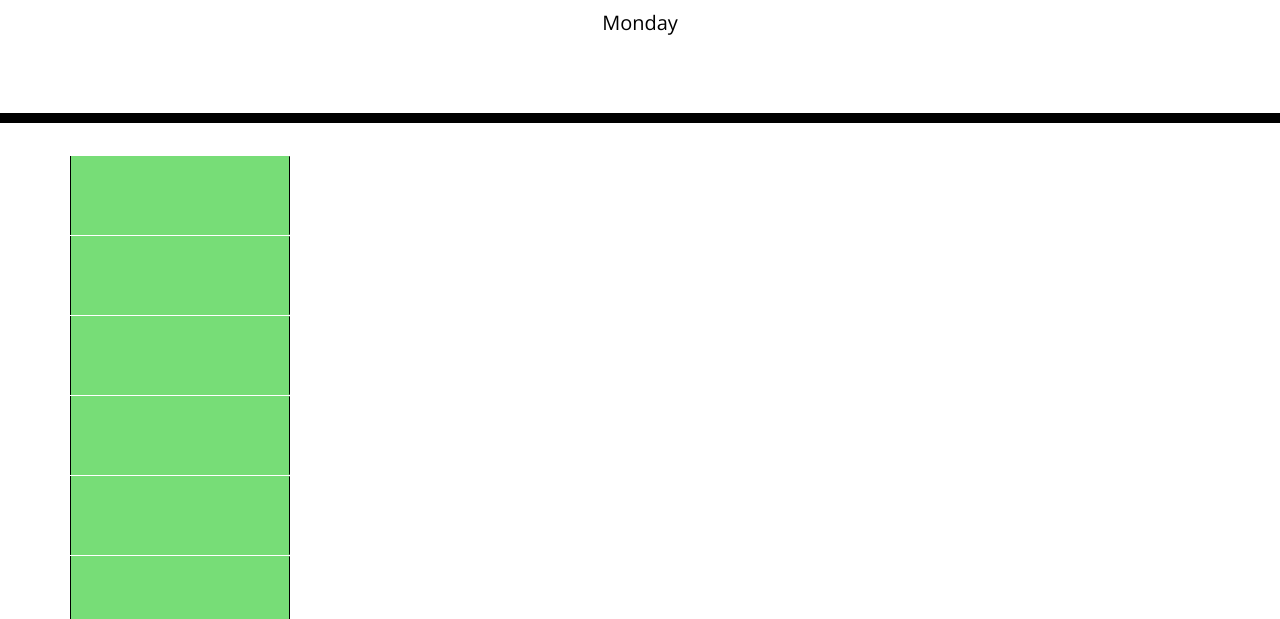
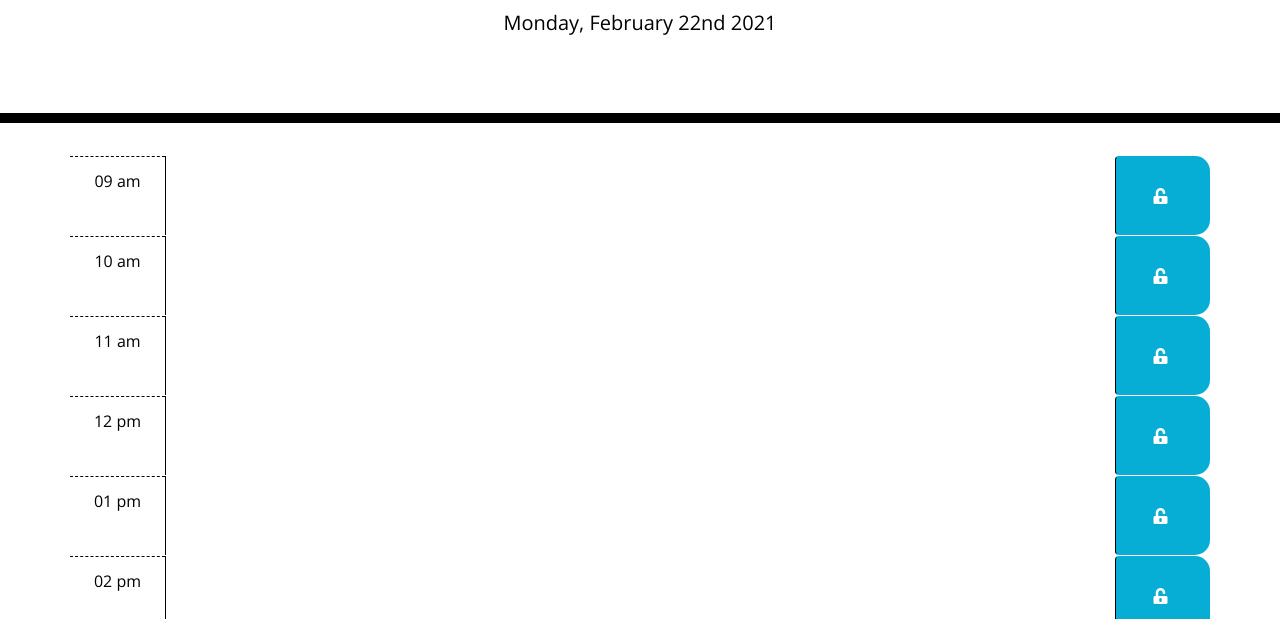
Before and after one commit to CodeWarrior-debug/hw5-api-plan-days, a plain HTML site: page index.html in a window 1280 px wide. Shown: the part 181-800 px from the top of the page. Drawn offline with nearby package versions, Linux system fonts and the light colour scheme; files that its build step writes are made by us from their sources.

Commit message:
have the timeblock format figured out, have some of the time appending jquery figured out

```diff
--- a/Assets/css/style.css
+++ b/Assets/css/style.css
@@ -28,14 +28,12 @@ textarea{
   .time-block{
     text-align: center;
     border-radius: 15px;
-  display: flex;
-  flex-direction: row;
   }
 
   .row {
     white-space: pre-wrap;
     height: 80px;
-  border-top: 1px solid white;;
+    border-top: 1px solid white;
   }
 
   .hour {
--- a/Assets/javascript/script.js
+++ b/Assets/javascript/script.js
@@ -1,37 +1,57 @@
+    // works for hour, am/pm  ***************RESOURCE**************************
+    //$('#currentDay').text(moment().format('hh a'));
 
+// ***************BEGIN**************************
 // GIVEN I am using a daily planner to create a schedule
 
 // WHEN I open the planner
 // THEN the current day is displayed at the top of the calendar
-    var nowHR = moment();
-    $('#currentDay').text(moment().format('dddd'));
 
-    // =('Wednesday'); //moment().format('dd')
+    $('#currentDay').text(moment().format('dddd, MMMM Do YYYY'));
 
 
 // WHEN I scroll down
 // THEN I am presented with timeblocks for standard business hours
 
 //stack overflow question 25498082
- var timeBlockHtml = '<div class="row">' +
-                    '<div class="description"></div>'+
-                    '<div class="hour"></div>'+
-                    '<div class="time-block" >'+
-                    '<textarea class="future"></textarea>'+
-                    '</div>'+
-                    '<div class="saveBtn"></div>'+
-                    '</div>'+
-                    '</div>';
+
 
 function buildWorkDay() {
-    for (i=8; i < 18; i++){
-        $(timeBlockHtml).appendTo('.container')
-        }
+    for (i=9 ; i < 19 ; i++){
+
+        var timeBlockHtml = '<div class="row time-block" id="' + i + '">' +
+        '<div class="hour col-1 p-3">' + moment(i,'hour').format('hh a') + '</div>' +
+        '<textarea class="description" cols="100" rows="3"></textarea>' +
+        '<button class="btn saveBtn col"> <i class="fas fa-unlock-alt"> </i> </button>' +
+        '</div>';
+        $(timeBlockHtml).appendTo('.container');
+
+        // '<div class="description"></div>' +
+        // '<div class="hour">' + moment(i.toString()).format('hh a')  + '</div>' +
+        // '<div class="time-block" >'+
+        // '<textarea class="future"></textarea>'+
+        // '</div>'+
+        // '<div class="saveBtn"></div>'+
+        // '</div>'+
+        // '</div>';
+    }
 }
 
+buildWorkDay();
 
+// var today = new Date();
+// var now;
 
-buildWorkDay();
+// var test=moment(8);
+// console.log(test);
+
+// now=moment(today)
+
+// moment().format('hA');
+
+// console.log((now).format('hh a'));
+// console.log((now).format('hh a'));
+
 
 //            '<div class="parent">' +
 //                '<div class="loadimg"></div>' +
--- a/index.html
+++ b/index.html
@@ -18,10 +18,8 @@
       href="https://fonts.googleapis.com/css?family=Open+Sans&display=swap"
       rel="stylesheet"
     />
-    <link rel="stylesheet" href="Assets\css\style.css" />
+    <link rel="stylesheet" href="style.css" />
     <title>Work Day Scheduler</title>
-
-
   </head>
 
   <body>
@@ -31,49 +29,18 @@
       <p id="currentDay" class="lead"></p>
     </header>
     <div class="container">
-        <!-- Timeblocks go here -->
-      <!-- <div class="row">
-        <div class="description"></div>
-        <div class="hour"></div>
-        <div class="time-block" >
-          <textarea class="future"></textarea>
-        </div>
-        <div class="saveBtn"></div>
+                <!-- Timeblocks go here -->
+<!--
+      <div class="row time-block">
+        <div class="hour col-1 p-3"></div>
+        <textarea class="description" cols="100" rows="3"></textarea>
+        <button class="btn saveBtn col"> <i class="fas fa-unlock-alt"> </i> </button>
       </div> -->
     </div>
 
+
     <script src="https://cdnjs.cloudflare.com/ajax/libs/jquery/3.2.1/jquery.min.js"></script>
     <script src="https://cdnjs.cloudflare.com/ajax/libs/moment.js/2.24.0/moment.min.js"></script>
-    <script src="Assets\javascript\script.js" ></script>
+    <script src="Assets\javascript\script.js"></script>
   </body>
 </html>
-
-<!--
-.hour {
-  background-color: #ffffff;
-  color: #000000;
-  border-top: 1px dashed #000000;
-}
-
-.present {
-  background-color: #ff6961;
-  color: white;
-}
-
-.future {
-  background-color: #77dd77;
-  color: white;
-}
-
-.saveBtn {
-  border-left: 1px solid black;
-  border-top-right-radius: 15px;
-  border-bottom-right-radius: 15px;
-  background-color: #06AED5;
-  color: white;
-}
-
-.saveBtn i:hover {
-  font-size: 20px;
-  transition: all .3s ease-in-out;
-} -->
```
Lines whose indentation alone changed are shown as unchanged.
